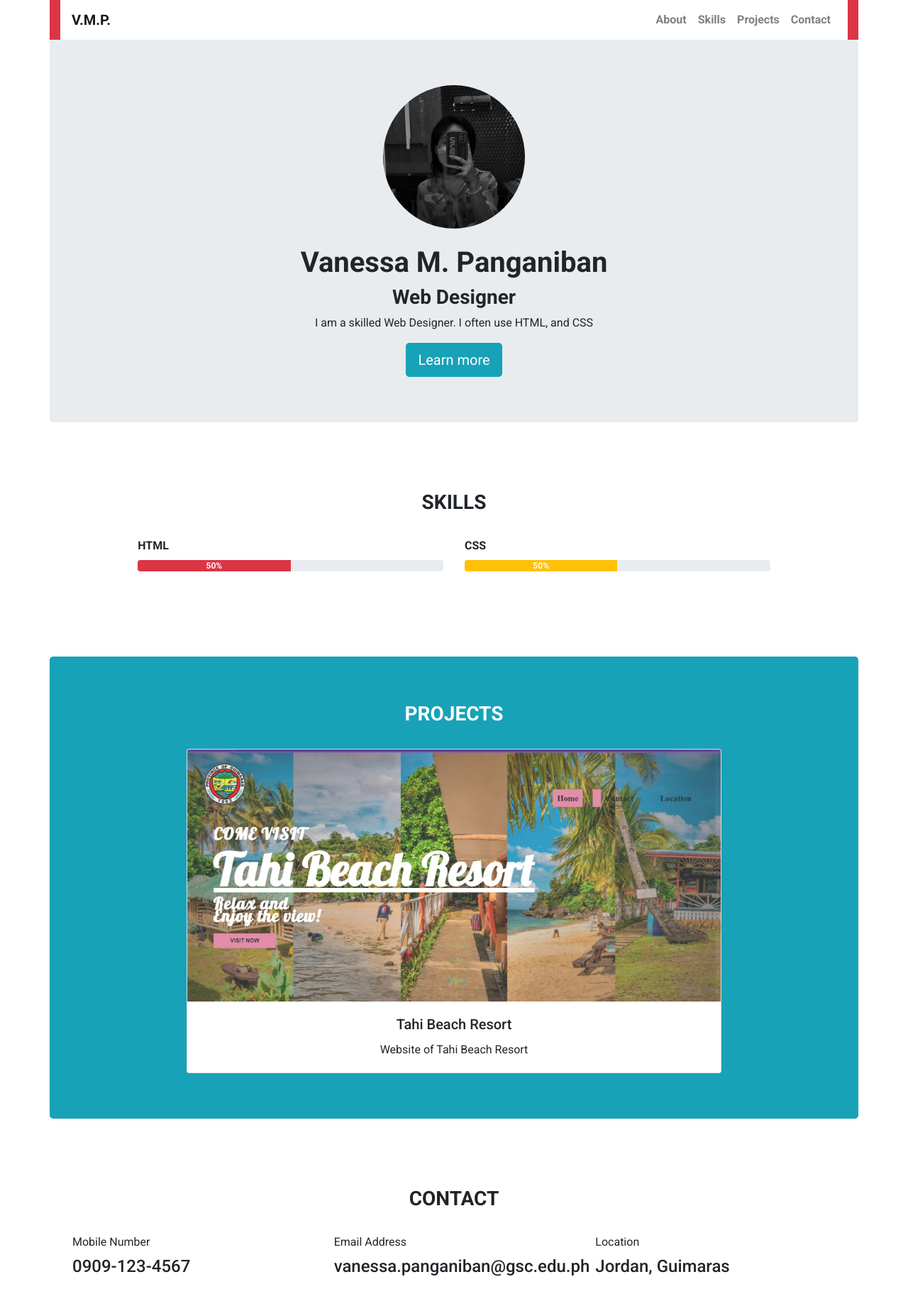
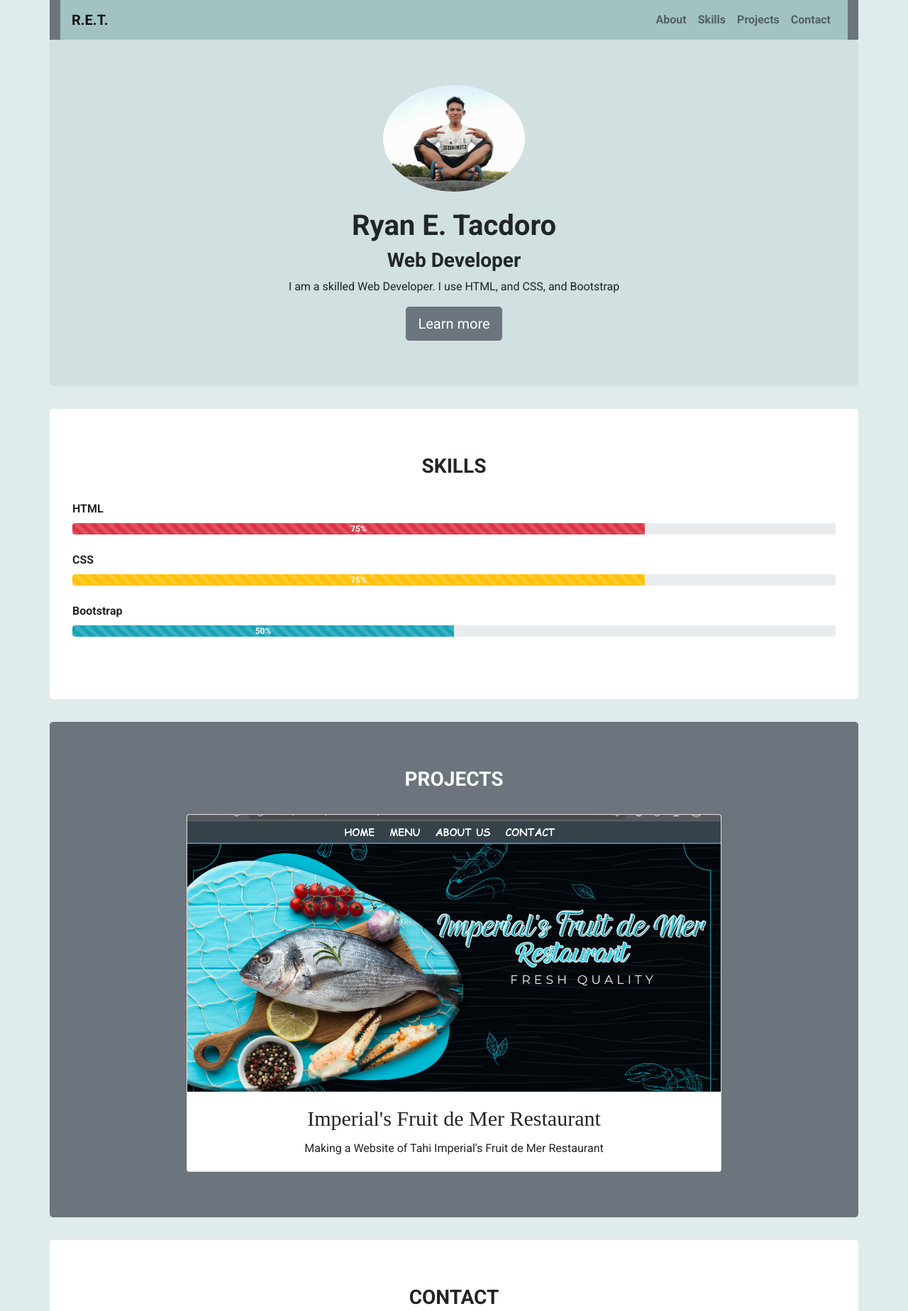
Before and after one commit to ryantacdoro/wst-portfolio, a plain HTML site: page index.html in a window 1280 px wide. Shown: the top 1847 px of the page at 71% size. Drawn offline with nearby package versions, Linux system fonts and the light colour scheme.

Commit message:
Successfully uploaded in the repositry

```diff
--- a/css/style.css
+++ b/css/style.css
@@ -1,5 +1,6 @@
 body {
 	font-family: 'Roboto', sans-serif;
+	background: #e0ebeb;
 }
 
 #about_image {
@@ -17,11 +18,30 @@ body {
 	justify-content: center;
 }
 
+#about{
+	background-color: #d1e0e0;
+}
+
+.navbar {
+	background-color: #a3c2c2;
+}
+
 #footer {
 	padding: 30px;
 	text-align: center;
 }
+
 .navbar-nav > li > a.active,
 .navbar-nav > li > a:hover {
-	background-color: #00a3cc;
+	background-color: #669999;
 }
+
+.navbar-nav > li > .nav-link1 a:hover {
+	background-color: #669999;
+}
+
+.card-title {
+	font-family: serif;
+	font-size: 30px;
+	font font-weight: bold;
+}
--- a/index.html
+++ b/index.html
@@ -4,7 +4,7 @@
 	<meta charset="utf-8">
 	<meta name="viewport" content="width=device-width, initial-scale=1">
 	<title> W-S-T Project </title>
-	<link rel="icon" href="img/raiden.jpg" type="image/icon type">
+	<link rel="icon" href="img/vk.png" type="image/icon type">
 
 	<link rel="stylesheet" href="https://cdn.jsdelivr.net/npm/bootstrap@4.6.1/dist/css/bootstrap.min.css" integrity="sha384-zCbKRCUGaJDkqS1kPbPd7TveP5iyJE0EjAuZQTgFLD2ylzuqKfdKlfG/eSrtxUkn" crossorigin="anonymous">
 
@@ -23,9 +23,9 @@
 		<div class="row">
 
 			<!-- Navigation Bar -->
-			<div class="col-lg-12 sticky-top bg-danger">
-				<nav class="navbar navbar-expand-lg navbar-light bg-white">
-				  <a class="navbar-brand" href="#"><b>V.M.P.</b></a>
+			<div class="col-lg-12 sticky-top bg-secondary">
+				<nav class="navbar navbar-expand-lg navbar-light ">
+				  <a class="navbar-brand" href="#"><b>R.E.T.</b></a>
 				  <button class="navbar-toggler" type="button" data-toggle="collapse" data-target="#navbarNav" aria-controls="navbarNav" aria-expanded="false" aria-label="Toggle navigation">
 				    <span class="navbar-toggler-icon"></span>
 				  </button>
@@ -51,13 +51,13 @@
 			<!-- About / Banner -->
 			<div id="about" class="jumbotron col-lg-12 text-center">
 			  	<div class="col-lg-12">
-			  		<img id="about_image" width="200px" src="img/vanessa.jpg">
+			  		<img id="about_image" width="200px" src="img/ryan.jpg">
 			  	</div>
 			  	<br>
-				<h1><b>Vanessa M. Panganiban</b></h1>
-				<h3><b>Web Designer</b></h3>
-				<p>I am a skilled Web Designer. I often use HTML, and CSS</p>
-			  	<a class="btn btn-info btn-lg" href="#skills" role="button">Learn more</a>
+				<h1><b>Ryan E. Tacdoro</b></h1>
+				<h3><b>Web Developer</b></h3>
+				<p>I am a skilled Web Developer. I use HTML, and CSS, and Bootstrap</p>
+			  	<a class="btn btn-secondary btn-lg" href="#skills" role="button">Learn more</a>
 			</div>
 
 			<!-- Skills -->
@@ -68,17 +68,25 @@
 						<br>
 					</div>
 					<div class="col-lg-1"></div>
-					<div class="col-lg-5">
+					<div class="col-lg-12">
 						<label><b>HTML</b></label>
 						<div class="progress">
-						  <div class="progress-bar bg-danger" style="width: 50%;"><b>50%</b></div>
+						  <div class="progress-bar progress-bar-striped bg-danger" style="width: 75%;"><b>75%</b></div>
 						</div>
 						<br>
 					</div>
-					<div class="col-lg-5">
+					<div class="col-lg-12">
 						<label><b>CSS</b></label>
 						<div class="progress">
-						  <div class="progress-bar bg-warning" style="width: 50%;"><b>50%</b></div>
+						  <div class="progress-bar progress-bar-striped bg-warning" style="width: 75%;"><b>75%</b></div>
+						</div>
+						<br>
+					</div>
+					<div class="col-lg-1"></div>
+					<div class="col-lg-12">
+						<label><b>Bootstrap</b></label>
+						<div class="progress">
+						  <div class="progress-bar progress-bar-striped bg-info" style="width: 50%;"><b>50%</b></div>
 						</div>
 						<br>
 					</div>
@@ -87,7 +95,7 @@
 			</div>
 
 			<!-- Projects -->
-			<div id="projects" class="jumbotron col-lg-12 bg-info">
+			<div id="projects" class="jumbotron col-lg-12 bg-secondary">
 				<div class="row">
 					<div class="col-lg-12 text-center ">
 						<h3 id="project_title"><b>PROJECTS</b></h3>
@@ -95,10 +103,10 @@
 					</div>
 					<div id="projects_body" class="col-lg-12">
 						<div class="card" style="width: 70%;">
-						  <img src="img/tahiresort.jpg" class="card-img-top">
-						  <div class="card-body text-center">
-						    <h5 class="card-title">Tahi Beach Resort</h5>
-						    <p class="card-text">Website of Tahi Beach Resort</p>
+						  <img src="img/fruit.png" class="card-img-top">
+						  <div class="card-body bg-white text-center">
+						    <h5 class="card-title">Imperial's Fruit de Mer Restaurant</h5>
+						    <p class="card-text">Making a Website of Tahi Imperial's Fruit de Mer Restaurant</p>
 						  </div>
 						</div>
 					</div>
@@ -114,22 +122,22 @@
 					</div>
 					<div class="col-lg-4">
 						<label>Mobile Number</label>
-						<h4>0909-123-4567</h4>
+						<h4>09565428920</h4>
 					</div>
 					<div class="col-lg-4">
 						<label>Email Address</label>
-						<h4>vanessa.panganiban@gsc.edu.ph</h4>
+						<h4>ryan.tacdoro@gsc.edu.ph</h4>
 					</div>
 					<div class="col-lg-4">
 						<label>Location</label>
-						<h4>Jordan, Guimaras</h4>
+						<h4>Balcon Melliza, Jordan, Guimaras</h4>
 					</div>
 				</div>
 			</div>
 
 			<!-- Footer -->
 			<div id="footer" class="col-lg-12">
-				<label><b>2022 vnzzah . All rights reserved</b></label>
+				<label><b>ryan tacdoro @2022 . All rights reserved</b></label>
 			</div>
 
 		</div>
```
Also changed, not shown: img/fruit.png (added), img/raiden.jpg (deleted), img/ryan.jpg (added), img/sample.png (deleted), img/vanessa.jpg (deleted), img/vk.png (added).
